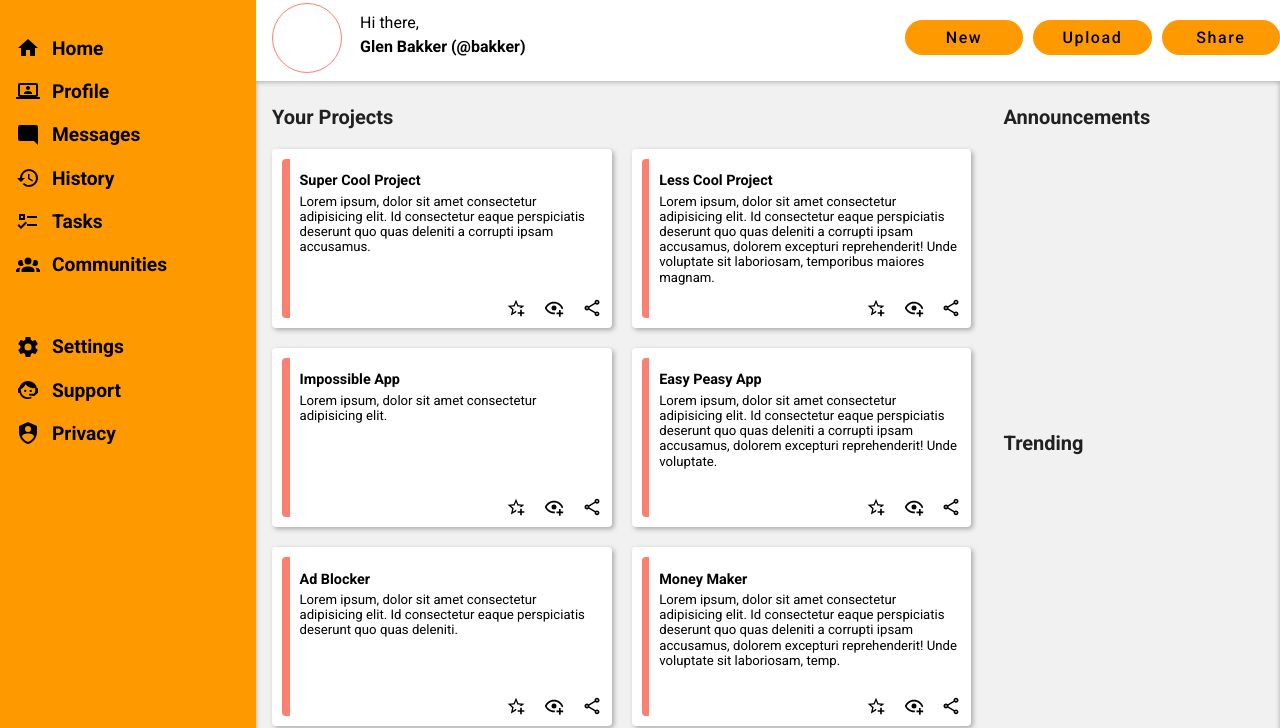
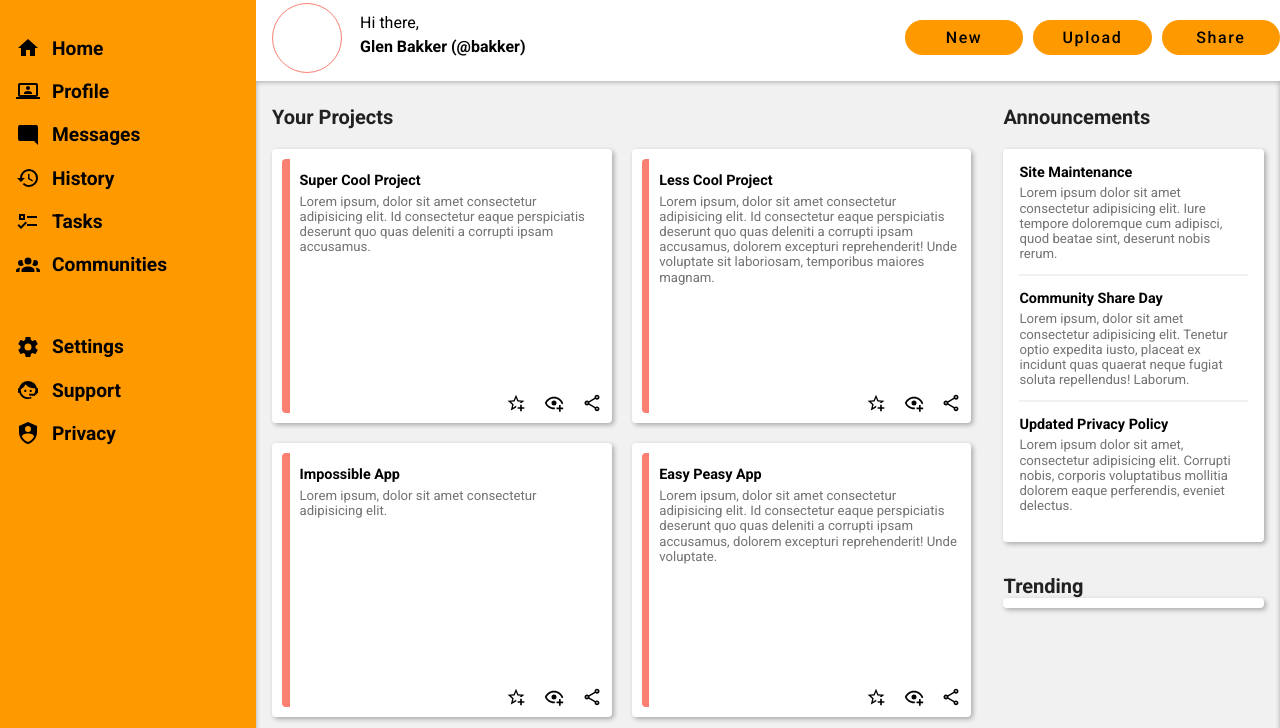
Before and after one commit to MarkDeveloper36/Admin-Dashboard-TheOdinProject, a plain HTML site: page index.html in a window 1280 px wide. Shown: the part 75-803 px from the top of the page. Drawn offline with Linux system fonts and the light colour scheme.

Commit message:
add content maintop side

```diff
--- a/index.html
+++ b/index.html
@@ -62,7 +62,7 @@
                 <div class="itemTextDiv">
                     <div>
                         <h3>Super Cool Project</h3>
-                        <p>Lorem ipsum, dolor sit amet consectetur adipisicing elit.
+                        <p class="lightText">Lorem ipsum, dolor sit amet consectetur adipisicing elit.
                              Id consectetur eaque perspiciatis deserunt quo quas
                              deleniti a corrupti ipsam accusamus.</p>
                     </div>
@@ -78,7 +78,7 @@
                 <div class="itemTextDiv">
                     <div>
                         <h3>Less Cool Project</h3>
-                        <p>Lorem ipsum, dolor sit amet consectetur adipisicing elit.
+                        <p class="lightText">Lorem ipsum, dolor sit amet consectetur adipisicing elit.
                             Id consectetur eaque perspiciatis deserunt quo quas
                             deleniti a corrupti ipsam accusamus, dolorem excepturi
                             reprehenderit! Unde voluptate sit laboriosam, temporibus
@@ -96,7 +96,7 @@
                 <div class="itemTextDiv">
                     <div>
                         <h3>Impossible App</h3>
-                        <p>Lorem ipsum, dolor sit amet consectetur
+                        <p class="lightText">Lorem ipsum, dolor sit amet consectetur
                             adipisicing elit.</p>
                     </div>
                     <div class="projectItemIconDiv">
@@ -111,7 +111,7 @@
                 <div class="itemTextDiv">
                     <div>
                         <h3>Easy Peasy App</h3>
-                        <p>Lorem ipsum, dolor sit amet consectetur adipisicing elit.
+                        <p class="lightText">Lorem ipsum, dolor sit amet consectetur adipisicing elit.
                             Id consectetur eaque perspiciatis deserunt quo quas
                             deleniti a corrupti ipsam accusamus, dolorem excepturi
                             reprehenderit! Unde voluptate.</p>
@@ -128,7 +128,7 @@
                 <div class="itemTextDiv">
                     <div>
                         <h3>Ad Blocker</h3>
-                        <p>Lorem ipsum, dolor sit amet consectetur adipisicing elit.
+                        <p class="lightText">Lorem ipsum, dolor sit amet consectetur adipisicing elit.
                             Id consectetur eaque perspiciatis deserunt quo quas
                             deleniti.</p>
                     </div>
@@ -144,7 +144,7 @@
                 <div class="itemTextDiv">
                     <div>
                         <h3>Money Maker</h3>
-                        <p>Lorem ipsum, dolor sit amet consectetur adipisicing elit.
+                        <p class="lightText">Lorem ipsum, dolor sit amet consectetur adipisicing elit.
                             Id consectetur eaque perspiciatis deserunt quo quas
                             deleniti a corrupti ipsam accusamus, dolorem excepturi
                             reprehenderit! Unde voluptate sit laboriosam, temp.</p>
@@ -159,9 +159,24 @@
         </div>
         <div id="announcementsDiv">
             <h2>Announcements</h2>
+            <div class="mainSideDiv" id="mainTopSide">
+                <div>
+                    <h3 id="maintenanceh3">Site Maintenance</h3>
+                    <p class="lightText">Lorem ipsum dolor sit amet consectetur adipisicing elit. Iure tempore doloremque cum adipisci, quod beatae sint, deserunt nobis rerum.</p>
+                </div>
+                <div id="CommunitShareDayDiv">
+                    <h3>Community Share Day</h3>
+                    <p class="lightText">Lorem ipsum, dolor sit amet consectetur adipisicing elit. Tenetur optio expedita iusto, placeat ex incidunt quas quaerat neque fugiat soluta repellendus! Laborum.</p>
+                </div>
+                <div>
+                    <h3>Updated Privacy Policy</h3>
+                    <p class="lightText">Lorem ipsum dolor sit amet, consectetur adipisicing elit. Corrupti nobis, corporis voluptatibus mollitia dolorem eaque perferendis, eveniet delectus.</p>
+                </div>
+            </div>
         </div>
         <div id="trendingDiv">
             <h2>Trending</h2>
+            <div class="mainSideDiv"></div>
         </div>
     </main>
 </body>
--- a/styles.css
+++ b/styles.css
@@ -205,5 +205,36 @@ h3 + p{
     grid-template-rows: 1fr auto;
 }
 
+.mainSideDiv{
+    background-color: white;
+    box-shadow: 2px 2px 5px rgb(0, 0, 0, 0.3);
+    border-radius: 0.25rem;
+    padding: 5px 10px;
+}
+
+#maintenanceh3{
+    margin-top: 0;
+}
+
+#announcementsDiv{
+    display: grid;
+    gap: 20px;
+}
+
+#mainTopSide{
+    padding: 1rem;
+    font-size: calc(0.6rem + 0.45vh);
+    display: grid;
+}
+
+.lightText{
+    color: rgb(115, 115, 115);
+}
+
+#CommunitShareDayDiv {
+    border-top: 2px solid rgb(240, 240, 240);
+    border-bottom: 2px solid rgb(240, 240, 240);
+}
+
 /* orange: #f7931a
 gray: #4d4d4d */
```
